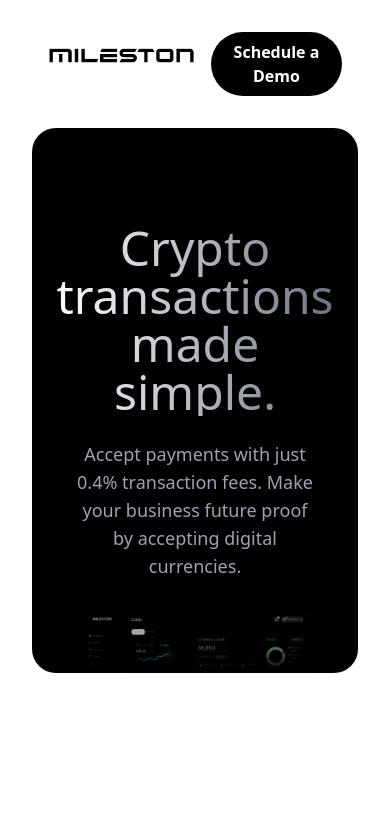
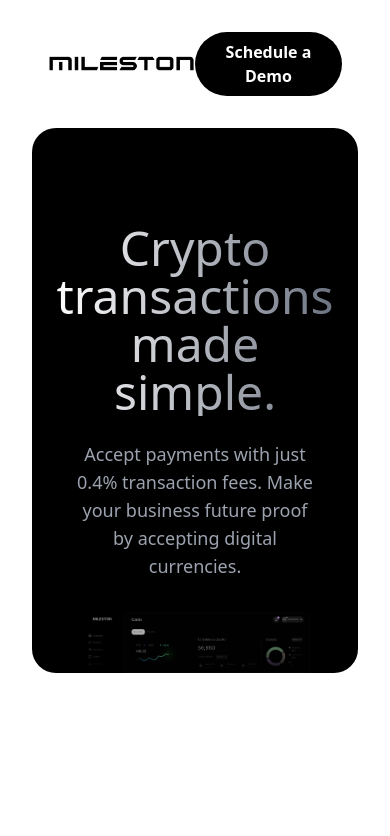
Before and after one commit to Mileston-co/mileston-business-website, a Next.js app: page / in a window 390 px wide. Shown: the top 836 px of the page. Built offline with nearby package versions, Linux system fonts and the light colour scheme.

Commit message:
styles: improved responsiveness and clickablility of nav links

```diff
--- a/src/layouts/Footer.js
+++ b/src/layouts/Footer.js
@@ -10,6 +10,8 @@ const FOOTER_LINKS = [
   { label: 'Careers', url: '#' },
   { label: 'Contact Us', url: '#' },
 ];
+
+const NON_CLICKABLE = ['About Us', 'Case Studies', 'Careers', 'Contact Us'];
 
 export default function Footer() {
   return (
@@ -56,7 +58,15 @@ export default function Footer() {
               <div>
                 <h3 className="text-lg font-semibold mb-4">Quick Links</h3>
                 <ul className="space-y-2">
-                                    {FOOTER_LINKS.map(({ label, url }) => (
+                  {FOOTER_LINKS.map(({ label, url }) => {
+                    if (NON_CLICKABLE.includes(label)) {
+                      return (
+                        <li key={label}>
+                          <p className="text-gray-600">{label}</p>
+                        </li>
+                      );
+                    }
+                    return (
                       <li key={label}>
                         <Link
                           href={url}
@@ -65,7 +75,18 @@ export default function Footer() {
                           {label}
                         </Link>
                       </li>
+                    );
+                  })}
+                  {/*
+                  // Original clickable mapping:
+                  {FOOTER_LINKS.map(({ label, url }) => (
+                    <li key={label}>
+                      <Link href={url} className="text-gray-600 hover:text-black transition-colors">
+                        {label}
+                      </Link>
+                    </li>
                   ))}
+                  */}
                 </ul>
               </div>
 
@@ -76,7 +97,7 @@ export default function Footer() {
               </div>
             </div>
 
-                        {/* Copyright Notice */}
+            {/* Copyright */}
             <p className="text-sm text-center mt-10 text-gray-600">
               © {new Date().getFullYear()} MILESTON. All rights reserved.
             </p>
--- a/src/layouts/Header.js
+++ b/src/layouts/Header.js
@@ -1,26 +1,26 @@
-'use client';
+"use client";
 
-import React, { useState, useEffect, useRef } from 'react';
-import Logo from './../components/Logo';
-import RightActions from './RightActions';
+import React, { useState, useEffect, useRef } from "react";
+import Logo from "./../components/Logo";
+import RightActions from "./RightActions";
 
 const NAVIGATION_ITEMS = [
-    { label: 'Features', sectionId: 'features' },
-    { label: 'Docs', url: 'https://docs.mileston.co' },
+    { label: "Features", sectionId: "features" },
+    { label: "Docs", url: "https://docs.mileston.co" },
     {
-        label: 'Company',
+        label: "Company",
         submenu: [
-            { label: 'About Us', url: '#' },
-            { label: 'Case Studies', url: '#' },
-            { label: 'Careers', url: '#' }
+            { label: "About Us", url: "#" },
+            { label: "Case Studies", url: "#" },
+            { label: "Careers", url: "#" }
         ]
     },
-    { label: 'Contact Us', url: '#' }
+    { label: "Contact Us", url: "#" }
 ];
 
 const Header = () => {
     const [isScrolled, setIsScrolled] = useState(false);
-    const [activeSection, setActiveSection] = useState('');
+    const [activeSection, setActiveSection] = useState("");
     const [isCompanyOpen, setIsCompanyOpen] = useState(false);
 
     const headerRef = useRef(null);
@@ -32,7 +32,7 @@ const Header = () => {
     const scrollToSection = (sectionId) => {
         const section = document.getElementById(sectionId);
         if (section) {
-            section.scrollIntoView({ behavior: 'smooth' });
+            section.scrollIntoView({ behavior: "smooth" });
         }
     };
 
@@ -46,14 +46,16 @@ const Header = () => {
                 ref={containerRef}
                 className={`max-w-6xl mx-auto grid grid-cols-12 items-center px-8 py-3 rounded-full transition-all duration-300 ${
                     isScrolled
-                        ? 'bg-white/90 backdrop-blur-lg shadow-[0_8px_30px_rgb(0,0,0,0.12)]'
-                        : 'bg-white/50 backdrop-blur-sm'
+                        ? "bg-white/90 backdrop-blur-lg shadow-[0_8px_30px_rgb(0,0,0,0.12)]"
+                        : "bg-white/50 backdrop-blur-sm"
                 }`}
             >
-                <div ref={logoRef} className="col-span-6 lg:col-span-3 mb-4 lg:mb-0">
+                {/* Logo Section */}
+                <div ref={logoRef} className="col-span-6 lg:col-span-3 flex justify-start">
                     <Logo />
                 </div>
 
+                {/* Navigation */}
                 <nav ref={navRef} className="hidden lg:flex justify-center col-span-6 gap-6 relative">
                     {NAVIGATION_ITEMS.map(({ label, sectionId, url, submenu }) => (
                         <div
@@ -75,7 +77,7 @@ const Header = () => {
                                                 <a
                                                     key={label}
                                                     href={url}
-                                                    onClick={(e) => url === '#' && e.preventDefault()}
+                                                    onClick={(e) => url === "#" && e.preventDefault()}
                                                     className="block px-4 py-2 text-sm text-gray-700 hover:bg-gray-100 rounded-md"
                                                 >
                                                     {label}
@@ -86,11 +88,9 @@ const Header = () => {
                                 </>
                             ) : (
                                 <button
-                                    onClick={() => sectionId ? scrollToSection(sectionId) : window.open(url, '_blank')}
+                                    onClick={() => (sectionId ? scrollToSection(sectionId) : window.open(url, "_blank"))}
                                     className={`text-sm font-medium transition-all duration-300 relative ${
-                                        activeSection === sectionId
-                                            ? 'text-black'
-                                            : 'text-gray-600 hover:text-black'
+                                        activeSection === sectionId ? "text-black" : "text-gray-600 hover:text-black"
                                     }`}
                                 >
                                     {label}
@@ -103,7 +103,8 @@ const Header = () => {
                     ))}
                 </nav>
 
-                <div ref={actionsRef} className="flex justify-end ml-4 lg:ml-0 col-span-6 lg:col-span-3 lg:mt-0">
+                {/* Right Actions Section */}
+                <div ref={actionsRef} className="flex justify-end col-span-6 lg:col-span-3">
                     <RightActions />
                 </div>
             </div>
--- a/src/layouts/RightActions.js
+++ b/src/layouts/RightActions.js
@@ -1,15 +1,11 @@
-// src/components/RightActions.js
-import React from 'react';
-import Button from '../components/Button';
-import Link from 'next/link';
+import React from "react";
+import Button from "../components/Button";
+import Link from "next/link";
 
 const RightActions = () => (
     <div className="flex items-center lg:space-x-8">
-        {/* <Link to="/help" className="hidden md:inline-block text-sm hover:text-gray-500 dark:hover:text-gray-300">Help</Link>
-        <Link to="/blog" className="hidden md:inline-block text-sm hover:text-gray-500 dark:hover:text-gray-300">Blog</Link> */}
-        {/* <LanguageSelector /> */}
         <Link href="https://cal.com/ahmedrza" target="_blank">
-            <Button>Schedule a Demo</Button>
+            <Button className="flex-shrink-0">Schedule a Demo</Button>
         </Link>
     </div>
 );
```
Lines whose indentation alone changed are shown as unchanged.
